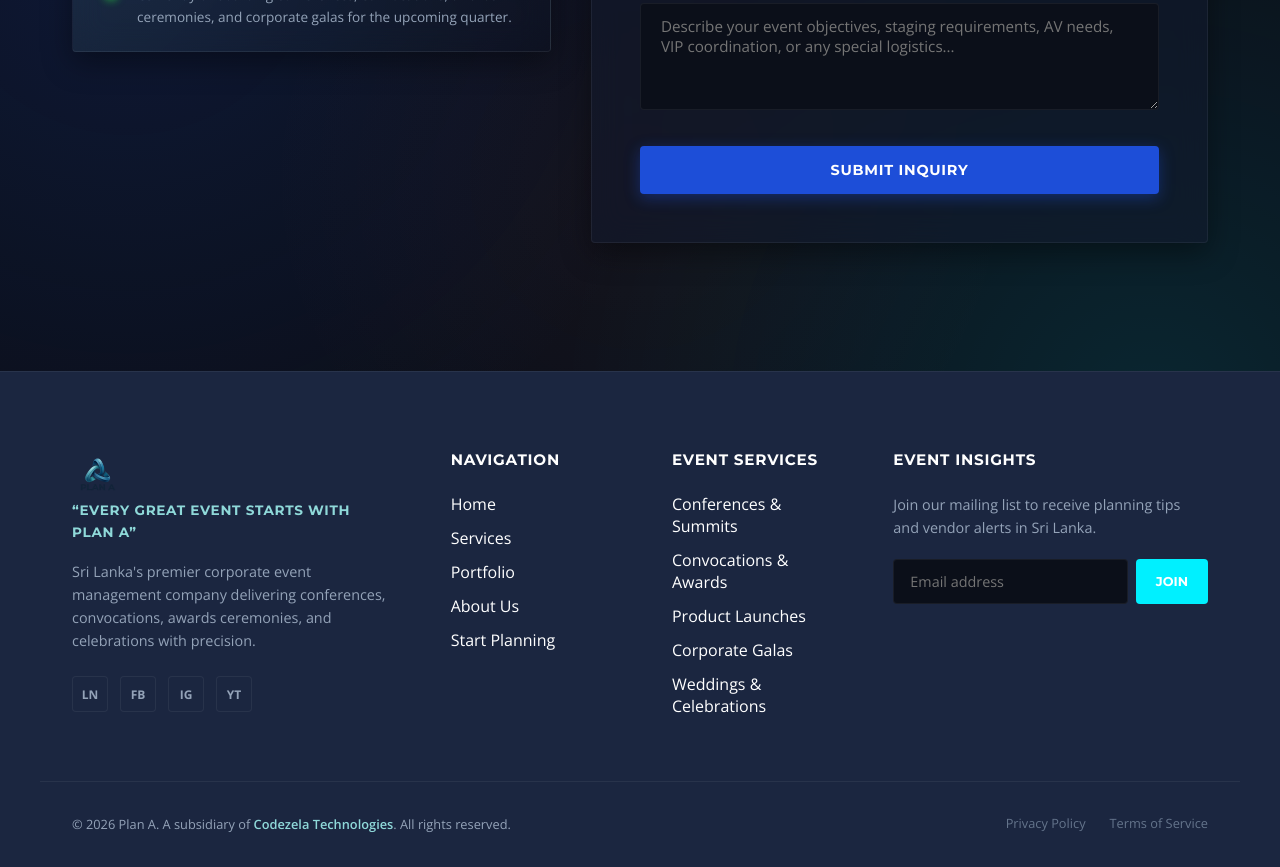
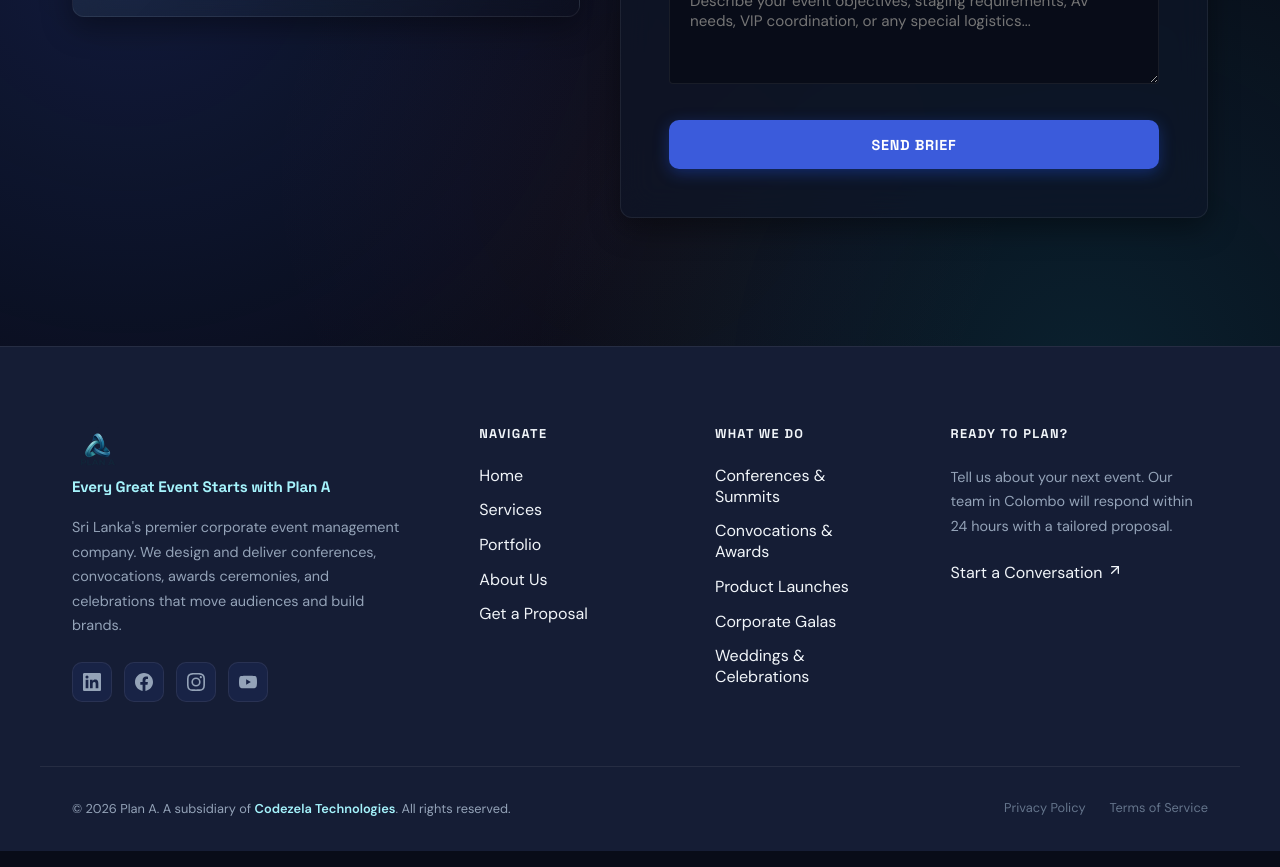
Before and after one commit to codezelat/plana-static-site, a Next.js app: page /contact in a window 1280 px wide. Shown: the part 1020-1887 px from the top of the page. Built offline with nearby package versions, Linux system fonts and the light colour scheme.

Commit message:
improve icon usage, content writing, and light mode styling

```diff
--- a/package.json
+++ b/package.json
@@ -9,6 +9,7 @@
     "lint": "eslint"
   },
   "dependencies": {
+    "lucide-react": "^1.21.0",
     "next": "16.2.9",
     "react": "19.2.4",
     "react-dom": "19.2.4"
--- a/src/app/contact/page.tsx
+++ b/src/app/contact/page.tsx
@@ -46,12 +46,12 @@
     <>
       <section className="contact-hero">
         <div className="container">
-          <span className="section-tag">START PLANNING</span>
+          <span className="section-tag">Get in Touch</span>
           <h1 className="hero-title">
-            Let&apos;s build <span className="gradient-text">your Plan A.</span>
+            Let&apos;s build <span className="gradient-text">your&nbsp;Plan&nbsp;A.</span>
           </h1>
           <p className="hero-subtitle">
-            Submit your corporate event requirements below. Our Colombo coordination office will review your brief, draft early timelines, and propose venue and vendor allocations.
+            Tell us about your event. Our Colombo team will review your brief and respond within 24 hours with a tailored proposal.
           </p>
         </div>
       </section>
@@ -62,7 +62,7 @@
           <div className="contact-details-wrap">
             <div className="contact-detail-card glass-card">
               <h2 className="details-title">Colombo Office</h2>
-              <p className="details-desc">Connect directly with our event directors to check venue availability and licensing requirements.</p>
+              <p className="details-desc">Reach out directly to discuss your event requirements, check venue availability, or schedule a site visit.</p>
 
               <div className="details-list">
                 <div className="detail-item">
@@ -105,10 +105,10 @@
             {formSubmitted ? (
               <div className="form-success">
                 <span className="success-icon">✓</span>
-                <h2>Inquiry Successfully Received</h2>
-                <p>Thank you for choosing Plan A. Our corporate event directors in Colombo are reviewing your brief against venue availability and vendor schedules. We will follow up via email within 24 hours to schedule your planning call.</p>
+                <h2>Brief Received</h2>
+                <p>Thanks for reaching out. Our team is reviewing your requirements against venue availability and vendor schedules. We&apos;ll follow up within 24 hours with a tailored proposal.</p>
                 <button onClick={() => setFormSubmitted(false)} className="glow-btn-outline reset-btn">
-                  Send Another Inquiry
+                  Send Another Brief
                 </button>
               </div>
             ) : (
@@ -232,7 +232,7 @@
                 </div>
 
                 <button type="submit" disabled={isSubmitting} className="glow-btn contact-submit-btn">
-                  {isSubmitting ? "Submitting Parameters..." : "Submit Inquiry"}
+                  {isSubmitting ? "Sending..." : "Send Brief"}
                 </button>
               </form>
             )}
--- a/src/app/globals.css
+++ b/src/app/globals.css
@@ -1,78 +1,80 @@
-@import url('https://fonts.googleapis.com/css2?family=Montserrat:wght@400;600;700;800;900&family=Open+Sans:wght@300;400;500;600;700&display=swap');
+@import url('https://fonts.googleapis.com/css2?family=Space+Grotesk:wght@400;500;600;700&family=DM+Sans:ital,wght@0,300;0,400;0,500;0,600;0,700;1,400&display=swap');
 
 :root {
-  --bg-primary: #0b0f19;
-  --bg-secondary: #131b2e;
-  --bg-tertiary: #1b2640;
+  --bg-primary: #080c18;
+  --bg-secondary: #0f1629;
+  --bg-tertiary: #151d35;
 
-  --color-navy: #1d4ed8;
-  --color-cerulean: #0077b6;
-  --color-aqua: #00f0ff;
-  --color-powder: #8FD9D9;
+  --color-navy: #3b5bdb;
+  --color-cerulean: #1c7ed6;
+  --color-aqua: #22d3ee;
+  --color-powder: #a5f3fc;
+  --color-champagne: #fbbf24;
   --color-white: #ffffff;
 
-  --text-primary: #ffffff;
+  --text-primary: #f1f5f9;
   --text-secondary: #94a3b8;
   --text-muted: #64748b;
 
   --gradient-blue: linear-gradient(135deg, var(--color-navy) 0%, var(--color-cerulean) 100%);
   --gradient-aqua: linear-gradient(135deg, var(--color-cerulean) 0%, var(--color-aqua) 100%);
-  --gradient-radial-loops: radial-gradient(circle, rgba(0, 240, 255, 0.15) 0%, rgba(29, 78, 216, 0.08) 50%, transparent 100%);
+  --gradient-champagne: linear-gradient(135deg, var(--color-champagne) 0%, #f59e0b 100%);
 
   --color-sunset-gold: #f59e0b;
-  --color-sunset-coral: #ff6b6b;
+  --color-sunset-coral: #f43f5e;
   --gradient-sunset: linear-gradient(135deg, var(--color-sunset-coral) 0%, var(--color-sunset-gold) 100%);
 
-  --glass-bg: rgba(19, 27, 46, 0.55);
-  --glass-border: rgba(255, 255, 255, 0.06);
-  --glass-border-hover: rgba(0, 240, 255, 0.35);
+  --glass-bg: rgba(15, 22, 41, 0.65);
+  --glass-border: rgba(255, 255, 255, 0.07);
+  --glass-border-hover: rgba(34, 211, 238, 0.3);
   --glass-shadow: 0 10px 30px 0 rgba(0, 0, 0, 0.4);
-  --glass-blur: blur(15px);
+  --glass-blur: blur(16px);
 
-  --font-display: 'Montserrat', sans-serif;
-  --font-body: 'Open Sans', sans-serif;
+  --font-display: 'Space Grotesk', sans-serif;
+  --font-body: 'DM Sans', sans-serif;
 
   --transition-smooth: all 0.4s cubic-bezier(0.16, 1, 0.3, 1);
   --transition-bounce: all 0.6s cubic-bezier(0.34, 1.56, 0.64, 1);
 
   --container-width: 1200px;
 
-  --section-bg: rgba(5, 11, 28, 0.3);
-  --section-bg-alt: rgba(5, 11, 28, 0.4);
-  --section-bg-subtle: rgba(5, 11, 28, 0.2);
-  --card-icon-bg: rgba(22, 44, 64, 0.2);
-  --badge-bg: rgba(143, 217, 217, 0.1);
-  --badge-border: rgba(143, 217, 217, 0.15);
-  --deliverable-bg: rgba(2, 6, 89, 0.2);
+  --section-bg: rgba(8, 12, 24, 0.4);
+  --section-bg-alt: rgba(15, 22, 41, 0.5);
+  --section-bg-subtle: rgba(8, 12, 24, 0.25);
+  --card-icon-bg: rgba(59, 91, 219, 0.1);
+  --badge-bg: rgba(165, 243, 252, 0.08);
+  --badge-border: rgba(165, 243, 252, 0.18);
+  --deliverable-bg: rgba(15, 22, 41, 0.5);
   --input-bg: var(--bg-primary);
   --pill-bg: rgba(255, 255, 255, 0.05);
   --pill-border: rgba(255, 255, 255, 0.08);
   --stat-border: rgba(255, 255, 255, 0.08);
-  --overlay-dark-1: rgba(2, 4, 16, 0.72);
-  --overlay-dark-2: rgba(2, 4, 16, 0.88);
-  --drawer-bg: rgba(11, 15, 25, 0.98);
-  --success-bg: rgba(143, 217, 217, 0.1);
-  --success-glow: rgba(143, 217, 217, 0.3);
+  --overlay-dark-1: rgba(8, 12, 24, 0.72);
+  --overlay-dark-2: rgba(8, 12, 24, 0.88);
+  --drawer-bg: rgba(8, 12, 24, 0.98);
+  --success-bg: rgba(165, 243, 252, 0.08);
+  --success-glow: rgba(165, 243, 252, 0.25);
   --faq-border: rgba(255, 255, 255, 0.05);
   --glow-btn-text: #fff;
   --glow-btn-outline-text: #fff;
-  --hero-gradient: linear-gradient(to right, rgba(11, 15, 25, 0.95) 0%, rgba(11, 15, 25, 0.65) 50%, rgba(11, 15, 25, 0.3) 100%);
-  --hero-gradient-mobile: linear-gradient(rgba(11, 15, 25, 0.93), rgba(11, 15, 25, 0.85));
+  --hero-gradient: linear-gradient(to right, rgba(8, 12, 24, 0.95) 0%, rgba(8, 12, 24, 0.65) 50%, rgba(8, 12, 24, 0.3) 100%);
+  --hero-gradient-mobile: linear-gradient(rgba(8, 12, 24, 0.93), rgba(8, 12, 24, 0.85));
   --body-bg-image:
-    radial-gradient(circle at 10% 20%, rgba(29, 78, 216, 0.15) 0%, transparent 45%),
-    radial-gradient(circle at 90% 80%, rgba(0, 240, 255, 0.1) 0%, transparent 45%),
-    radial-gradient(circle at 50% 50%, rgba(255, 107, 107, 0.04) 0%, transparent 50%);
+    radial-gradient(circle at 10% 20%, rgba(59, 91, 219, 0.18) 0%, transparent 45%),
+    radial-gradient(circle at 85% 75%, rgba(34, 211, 238, 0.1) 0%, transparent 45%),
+    radial-gradient(circle at 50% 50%, rgba(244, 63, 94, 0.04) 0%, transparent 50%);
 }
 
 [data-theme="light"] {
-  --bg-primary: #f8fafc;
+  --bg-primary: #fafbfe;
   --bg-secondary: #f1f5f9;
   --bg-tertiary: #ffffff;
 
-  --color-navy: #2563eb;
-  --color-cerulean: #0284c7;
+  --color-navy: #3b5bdb;
+  --color-cerulean: #1c7ed6;
   --color-aqua: #0891b2;
   --color-powder: #0e7490;
+  --color-champagne: #d97706;
   --color-white: #0f172a;
 
   --text-primary: #0f172a;
@@ -80,9 +82,9 @@
   --text-muted: #94a3b8;
 
   --glass-bg: rgba(255, 255, 255, 0.85);
-  --glass-border: rgba(0, 0, 0, 0.08);
-  --glass-border-hover: rgba(14, 116, 144, 0.4);
-  --glass-shadow: 0 10px 30px 0 rgba(0, 0, 0, 0.08);
+  --glass-border: rgba(0, 0, 0, 0.07);
+  --glass-border-hover: rgba(59, 91, 219, 0.3);
+  --glass-shadow: 0 10px 30px 0 rgba(0, 0, 0, 0.06);
 
   --color-sunset-gold: #d97706;
   --color-sunset-coral: #e11d48;
@@ -90,28 +92,28 @@
   --section-bg: rgba(241, 245, 249, 0.6);
   --section-bg-alt: rgba(241, 245, 249, 0.8);
   --section-bg-subtle: rgba(241, 245, 249, 0.4);
-  --card-icon-bg: rgba(14, 116, 144, 0.08);
-  --badge-bg: rgba(14, 116, 144, 0.08);
-  --badge-border: rgba(14, 116, 144, 0.2);
+  --card-icon-bg: rgba(59, 91, 219, 0.06);
+  --badge-bg: rgba(14, 116, 144, 0.06);
+  --badge-border: rgba(14, 116, 144, 0.18);
   --deliverable-bg: rgba(241, 245, 249, 0.8);
   --input-bg: #ffffff;
   --pill-bg: rgba(0, 0, 0, 0.04);
   --pill-border: rgba(0, 0, 0, 0.08);
   --stat-border: rgba(0, 0, 0, 0.08);
-  --overlay-dark-1: rgba(248, 250, 252, 0.72);
-  --overlay-dark-2: rgba(248, 250, 252, 0.88);
+  --overlay-dark-1: rgba(250, 251, 254, 0.72);
+  --overlay-dark-2: rgba(250, 251, 254, 0.88);
   --drawer-bg: rgba(255, 255, 255, 0.98);
-  --success-bg: rgba(14, 116, 144, 0.08);
-  --success-glow: rgba(14, 116, 144, 0.2);
+  --success-bg: rgba(14, 116, 144, 0.06);
+  --success-glow: rgba(14, 116, 144, 0.15);
   --faq-border: rgba(0, 0, 0, 0.05);
   --glow-btn-text: #ffffff;
   --glow-btn-outline-text: var(--text-primary);
-  --hero-gradient: linear-gradient(to right, rgba(248, 250, 252, 0.95) 0%, rgba(248, 250, 252, 0.75) 50%, rgba(248, 250, 252, 0.4) 100%);
-  --hero-gradient-mobile: linear-gradient(rgba(248, 250, 252, 0.95), rgba(248, 250, 252, 0.9));
+  --hero-gradient: linear-gradient(to right, rgba(250, 251, 254, 0.95) 0%, rgba(250, 251, 254, 0.75) 50%, rgba(250, 251, 254, 0.4) 100%);
+  --hero-gradient-mobile: linear-gradient(rgba(250, 251, 254, 0.95), rgba(250, 251, 254, 0.9));
   --body-bg-image:
-    radial-gradient(circle at 10% 20%, rgba(37, 99, 235, 0.08) 0%, transparent 45%),
-    radial-gradient(circle at 90% 80%, rgba(8, 145, 178, 0.06) 0%, transparent 45%),
-    radial-gradient(circle at 50% 50%, rgba(225, 29, 72, 0.03) 0%, transparent 50%);
+    radial-gradient(circle at 10% 20%, rgba(59, 91, 219, 0.08) 0%, transparent 45%),
+    radial-gradient(circle at 85% 75%, rgba(8, 145, 178, 0.05) 0%, transparent 45%),
+    radial-gradient(circle at 50% 50%, rgba(225, 29, 72, 0.02) 0%, transparent 50%);
 }
 
 /* Resets */
@@ -224,10 +226,9 @@
 /* Typography */
 h1, h2, h3, h4, h5, h6 {
   font-family: var(--font-display);
-  font-weight: 800;
+  font-weight: 700;
   line-height: 1.1;
-  letter-spacing: -0.02em;
-  text-transform: uppercase;
+  letter-spacing: -0.03em;
 }
 
 p {
@@ -266,7 +267,7 @@
   color: var(--glow-btn-text);
   background: var(--color-navy);
   border: none;
-  border-radius: 4px;
+  border-radius: 10px;
   cursor: pointer;
   z-index: 1;
   transition: var(--transition-bounce);
@@ -281,7 +282,7 @@
   width: 100%;
   height: 100%;
   background: var(--gradient-aqua);
-  border-radius: 4px;
+  border-radius: 10px;
   opacity: 0;
   z-index: -1;
   transition: var(--transition-smooth);
@@ -311,7 +312,7 @@
   color: var(--glow-btn-outline-text);
   background: transparent;
   border: 1px solid var(--glass-border);
-  border-radius: 4px;
+  border-radius: 10px;
   cursor: pointer;
   transition: var(--transition-smooth);
 }
@@ -327,7 +328,7 @@
 .glass-card {
   background: var(--glass-bg);
   border: 1px solid var(--glass-border);
-  border-radius: 4px;
+  border-radius: 12px;
   padding: 2.5rem;
   backdrop-filter: var(--glass-blur);
   -webkit-backdrop-filter: var(--glass-blur);
@@ -348,12 +349,12 @@
 }
 
 .section-tag {
-  font-size: 0.8rem;
+  font-size: 0.75rem;
   font-family: var(--font-display);
-  font-weight: 700;
+  font-weight: 600;
   text-transform: uppercase;
-  letter-spacing: 0.25em;
-  color: var(--color-aqua);
+  letter-spacing: 0.2em;
+  color: var(--color-champagne);
   margin-bottom: 0.75rem;
   display: inline-block;
 }
--- a/src/app/layout.tsx
+++ b/src/app/layout.tsx
@@ -22,7 +22,7 @@
   children: React.ReactNode;
 }>) {
   return (
-    <html lang="en" suppressHydrationWarning>
+    <html lang="en" suppressHydrationWarning data-scroll-behavior="smooth">
       <head>
         <script
           dangerouslySetInnerHTML={{
--- a/src/components/Footer.tsx
+++ b/src/components/Footer.tsx
@@ -1,21 +1,26 @@
 "use client";
 
-import React, { useState } from "react";
+import React from "react";
 import Link from "next/link";
+import { ArrowUpRight } from "lucide-react";
+
+const LinkedInIcon = () => (
+  <svg width="18" height="18" viewBox="0 0 24 24" fill="currentColor"><path d="M20.447 20.452h-3.554v-5.569c0-1.328-.027-3.037-1.852-3.037-1.853 0-2.136 1.445-2.136 2.939v5.667H9.351V9h3.414v1.561h.046c.477-.9 1.637-1.85 3.37-1.85 3.601 0 4.267 2.37 4.267 5.455v6.286zM5.337 7.433a2.062 2.062 0 01-2.063-2.065 2.064 2.064 0 112.063 2.065zm1.782 13.019H3.555V9h3.564v11.452zM22.225 0H1.771C.792 0 0 .774 0 1.729v20.542C0 23.227.792 24 1.771 24h20.451C23.2 24 24 23.227 24 22.271V1.729C24 .774 23.2 0 22.222 0h.003z"/></svg>
+);
+
+const FacebookIcon = () => (
+  <svg width="18" height="18" viewBox="0 0 24 24" fill="currentColor"><path d="M24 12.073c0-6.627-5.373-12-12-12s-12 5.373-12 12c0 5.99 4.388 10.954 10.125 11.854v-8.385H7.078v-3.47h3.047V9.43c0-3.007 1.792-4.669 4.533-4.669 1.312 0 2.686.235 2.686.235v2.953H15.83c-1.491 0-1.956.925-1.956 1.874v2.25h3.328l-.532 3.47h-2.796v8.385C19.612 23.027 24 18.062 24 12.073z"/></svg>
+);
+
+const InstagramIcon = () => (
+  <svg width="18" height="18" viewBox="0 0 24 24" fill="currentColor"><path d="M12 2.163c3.204 0 3.584.012 4.85.07 3.252.148 4.771 1.691 4.919 4.919.058 1.265.069 1.645.069 4.849 0 3.205-.012 3.584-.069 4.849-.149 3.225-1.664 4.771-4.919 4.919-1.266.058-1.644.07-4.85.07-3.204 0-3.584-.012-4.849-.07-3.26-.149-4.771-1.699-4.919-4.92-.058-1.265-.07-1.644-.07-4.849 0-3.204.013-3.583.07-4.849.149-3.227 1.664-4.771 4.919-4.919 1.266-.057 1.645-.069 4.849-.069zM12 0C8.741 0 8.333.014 7.053.072 2.695.272.273 2.69.073 7.052.014 8.333 0 8.741 0 12c0 3.259.014 3.668.072 4.948.2 4.358 2.618 6.78 6.98 6.98C8.333 23.986 8.741 24 12 24c3.259 0 3.668-.014 4.948-.072 4.354-.2 6.782-2.618 6.979-6.98.059-1.28.073-1.689.073-4.948 0-3.259-.014-3.667-.072-4.947-.196-4.354-2.617-6.78-6.979-6.98C15.668.014 15.259 0 12 0zm0 5.838a6.162 6.162 0 100 12.324 6.162 6.162 0 000-12.324zM12 16a4 4 0 110-8 4 4 0 010 8zm6.406-11.845a1.44 1.44 0 100 2.881 1.44 1.44 0 000-2.881z"/></svg>
+);
+
+const YouTubeIcon = () => (
+  <svg width="18" height="18" viewBox="0 0 24 24" fill="currentColor"><path d="M23.498 6.186a3.016 3.016 0 00-2.122-2.136C19.505 3.545 12 3.545 12 3.545s-7.505 0-9.377.505A3.017 3.017 0 00.502 6.186C0 8.07 0 12 0 12s0 3.93.502 5.814a3.016 3.016 0 002.122 2.136c1.871.505 9.376.505 9.376.505s7.505 0 9.377-.505a3.015 3.015 0 002.122-2.136C24 15.93 24 12 24 12s0-3.93-.502-5.814zM9.545 15.568V8.432L15.818 12l-6.273 3.568z"/></svg>
+);
 
 export default function Footer() {
-  const [email, setEmail] = useState("");
-  const [subscribed, setSubscribed] = useState(false);
-
-  const handleSubmit = (e: React.FormEvent) => {
-    e.preventDefault();
-    if (email.trim()) {
-      setSubscribed(true);
-      setEmail("");
-      setTimeout(() => setSubscribed(false), 5000);
-    }
-  };
-
   return (
     <>
       <footer className="site-footer">
@@ -24,31 +29,39 @@
             <Link href="/" className="logo-wrap">
               <img src="/logo.png" alt="Plan A Logo" className="logo-img" />
             </Link>
-            <p className="footer-tagline">&ldquo;Every Great Event Starts with Plan A&rdquo;</p>
+            <p className="footer-tagline">Every Great Event Starts with Plan A</p>
             <p className="footer-description">
-              Sri Lanka&apos;s premier corporate event management company delivering conferences, convocations, awards ceremonies, and celebrations with precision.
+              Sri Lanka&apos;s premier corporate event management company. We design and deliver conferences, convocations, awards ceremonies, and celebrations that move audiences and build brands.
             </p>
             <div className="social-links">
-              <a href="#" className="social-link" aria-label="LinkedIn">LN</a>
-              <a href="#" className="social-link" aria-label="Facebook">FB</a>
-              <a href="#" className="social-link" aria-label="Instagram">IG</a>
-              <a href="#" className="social-link" aria-label="YouTube">YT</a>
+              <a href="https://linkedin.com" target="_blank" rel="noopener noreferrer" className="social-link" aria-label="LinkedIn">
+                <LinkedInIcon />
+              </a>
+              <a href="https://facebook.com" target="_blank" rel="noopener noreferrer" className="social-link" aria-label="Facebook">
+                <FacebookIcon />
+              </a>
+              <a href="https://instagram.com" target="_blank" rel="noopener noreferrer" className="social-link" aria-label="Instagram">
+                <InstagramIcon />
+              </a>
+              <a href="https://youtube.com" target="_blank" rel="noopener noreferrer" className="social-link" aria-label="YouTube">
+                <YouTubeIcon />
+              </a>
             </div>
           </div>
 
           <div className="footer-links-section">
-            <h4 className="footer-title">Navigation</h4>
+            <h4 className="footer-title">Navigate</h4>
             <ul className="footer-links">
               <li><Link href="/">Home</Link></li>
               <li><Link href="/services">Services</Link></li>
               <li><Link href="/portfolio">Portfolio</Link></li>
               <li><Link href="/about">About Us</Link></li>
-              <li><Link href="/contact">Start Planning</Link></li>
+              <li><Link href="/contact">Get a Proposal</Link></li>
             </ul>
           </div>
 
           <div className="footer-services-section">
-            <h4 className="footer-title">Event Services</h4>
+            <h4 className="footer-title">What We Do</h4>
             <ul className="footer-links">
               <li><Link href="/services">Conferences & Summits</Link></li>
               <li><Link href="/services">Convocations & Awards</Link></li>
@@ -58,25 +71,12 @@
             </ul>
           </div>
 
-          <div className="footer-newsletter-section">
-            <h4 className="footer-title">Event Insights</h4>
-            <p className="newsletter-text">Join our mailing list to receive planning tips and vendor alerts in Sri Lanka.</p>
-            <form onSubmit={handleSubmit} className="newsletter-form">
-              <input
-                type="email"
-                placeholder="Email address"
-                value={email}
-                onChange={(e) => setEmail(e.target.value)}
-                required
-                className="newsletter-input"
-              />
-              <button type="submit" className="newsletter-btn">
-                Join
-              </button>
-            </form>
-            {subscribed && (
-              <p className="subscribe-success">✓ You&apos;re subscribed. Thank you!</p>
-            )}
+          <div className="footer-cta-section">
+            <h4 className="footer-title">Ready to Plan?</h4>
+            <p className="footer-cta-text">Tell us about your next event. Our team in Colombo will respond within 24 hours with a tailored proposal.</p>
+            <Link href="/contact" className="footer-cta-btn">
+              Start a Conversation <ArrowUpRight size={16} />
+            </Link>
           </div>
         </div>
 
@@ -99,16 +99,15 @@
 
         .footer-grid {
           display: grid;
-          grid-template-columns: 2fr 1fr 1fr 2fr;
+          grid-template-columns: 2fr 1fr 1fr 1.5fr;
           gap: 4rem;
           margin-bottom: 4rem;
         }
 
         .logo-wrap {
-          display: flex;
+          display: inline-flex;
           align-items: center;
           margin-bottom: 1rem;
-          display: inline-flex;
         }
 
         .logo-img {
@@ -120,11 +119,10 @@
         .footer-tagline {
           font-family: var(--font-display);
           font-weight: 700;
-          font-size: 0.85rem;
+          font-size: 0.95rem;
           color: var(--color-powder);
-          text-transform: uppercase;
           margin-bottom: 1rem;
-          letter-spacing: 0.05em;
+          letter-spacing: -0.01em;
         }
 
         .footer-brand-section {
@@ -136,7 +134,8 @@
           font-size: 0.9rem;
           color: var(--text-secondary);
           margin-bottom: 1.5rem;
-          max-width: 320px;
+          max-width: 340px;
+          line-height: 1.7;
         }
 
         .social-links {
@@ -145,33 +144,32 @@
         }
 
         .social-link {
-          width: 36px;
-          height: 36px;
-          border-radius: 4px;
-          background: var(--bg-tertiary);
+          width: 40px;
+          height: 40px;
+          border-radius: 10px;
+          background: var(--card-icon-bg);
           border: 1px solid var(--glass-border);
           display: flex;
           align-items: center;
           justify-content: center;
-          font-size: 0.75rem;
-          font-weight: 700;
           color: var(--text-secondary);
           transition: var(--transition-smooth);
         }
 
         .social-link:hover {
-          color: #020410;
-          background: var(--color-powder);
-          border-color: var(--color-powder);
+          color: #fff;
+          background: var(--color-navy);
+          border-color: var(--color-navy);
           transform: translateY(-3px);
-          box-shadow: 0 5px 15px rgba(143, 217, 217, 0.3);
+          box-shadow: 0 8px 20px rgba(29, 78, 216, 0.3);
         }
 
         .footer-title {
-          font-size: 0.95rem;
+          font-size: 0.8rem;
           font-weight: 700;
           margin-bottom: 1.5rem;
-          letter-spacing: 0.05em;
+          letter-spacing: 0.1em;
+          text-transform: uppercase;
           color: var(--text-primary);
         }
 
@@ -179,71 +177,48 @@
           list-style: none;
           display: flex;
           flex-direction: column;
-          gap: 0.75rem;
+          gap: 0.85rem;
         }
 
         .footer-links a {
           color: var(--text-secondary);
           font-size: 0.9rem;
+          transition: var(--transition-smooth);
         }
 
         .footer-links a:hover {
           color: var(--color-powder);
-          padding-left: 5px;
+          padding-left: 4px;
         }
 
-        .newsletter-text {
+        .footer-cta-text {
           font-size: 0.9rem;
           color: var(--text-secondary);
-          margin-bottom: 1.25rem;
+          margin-bottom: 1.5rem;
+          line-height: 1.7;
         }
 
-        .newsletter-form {
-          display: flex;
+        .footer-cta-btn {
+          display: inline-flex;
+          align-items: center;
           gap: 0.5rem;
-        }
-
-        .newsletter-input {
-          flex-grow: 1;
-          background: var(--bg-primary);
-          border: 1px solid var(--glass-border);
-          padding: 0.75rem 1rem;
-          border-radius: 4px;
-          color: var(--text-primary);
-          font-size: 0.9rem;
-          outline: none;
+          font-family: var(--font-display);
+          font-weight: 700;
+          font-size: 0.85rem;
+          color: var(--color-powder);
+          text-transform: uppercase;
+          letter-spacing: 0.05em;
+          padding: 0.75rem 1.5rem;
+          border: 1px solid var(--color-powder);
+          border-radius: 8px;
           transition: var(--transition-smooth);
         }
 
-        .newsletter-input:focus {
-          border-color: var(--color-powder);
-          box-shadow: 0 0 10px rgba(143, 217, 217, 0.2);
-        }
-
-        .newsletter-btn {
-          background: var(--color-aqua);
-          border: none;
-          color: #ffffff;
-          padding: 0.75rem 1.25rem;
-          border-radius: 4px;
-          font-family: var(--font-display);
-          font-weight: 700;
-          cursor: pointer;
-          font-size: 0.8rem;
-          text-transform: uppercase;
-          transition: var(--transition-smooth);
-        }
-
-        .newsletter-btn:hover {
+        .footer-cta-btn:hover {
           background: var(--color-powder);
           color: #020410;
-          box-shadow: 0 5px 15px rgba(143, 217, 217, 0.3);
-        }
-
-        .subscribe-success {
-          color: var(--color-powder);
-          font-size: 0.85rem;
-          margin-top: 0.75rem;
+          transform: translateY(-2px);
+          box-shadow: 0 8px 20px rgba(143, 217, 217, 0.25);
         }
 
         .footer-bottom {
--- a/src/components/Header.tsx
+++ b/src/components/Header.tsx
@@ -79,7 +79,7 @@
             </button>
 
             <Link href="/contact" className="glow-btn header-cta">
-              Start Planning
+              Get a Proposal
             </Link>
 
             <button
@@ -120,7 +120,7 @@
             className="glow-btn mobile-cta"
             onClick={() => setMobileMenuOpen(false)}
           >
-            Start Planning
+            Get a Proposal
           </Link>
         </nav>
       </div>
```
Also changed, not shown: src/app/about/page.tsx (+12 -12 lines), src/app/page.tsx (+24 -24 lines), src/app/portfolio/page.tsx (+6 -6 lines), src/app/services/page.tsx (+9 -9 lines), 1 other file (tests, documents, lock files or other folders).
